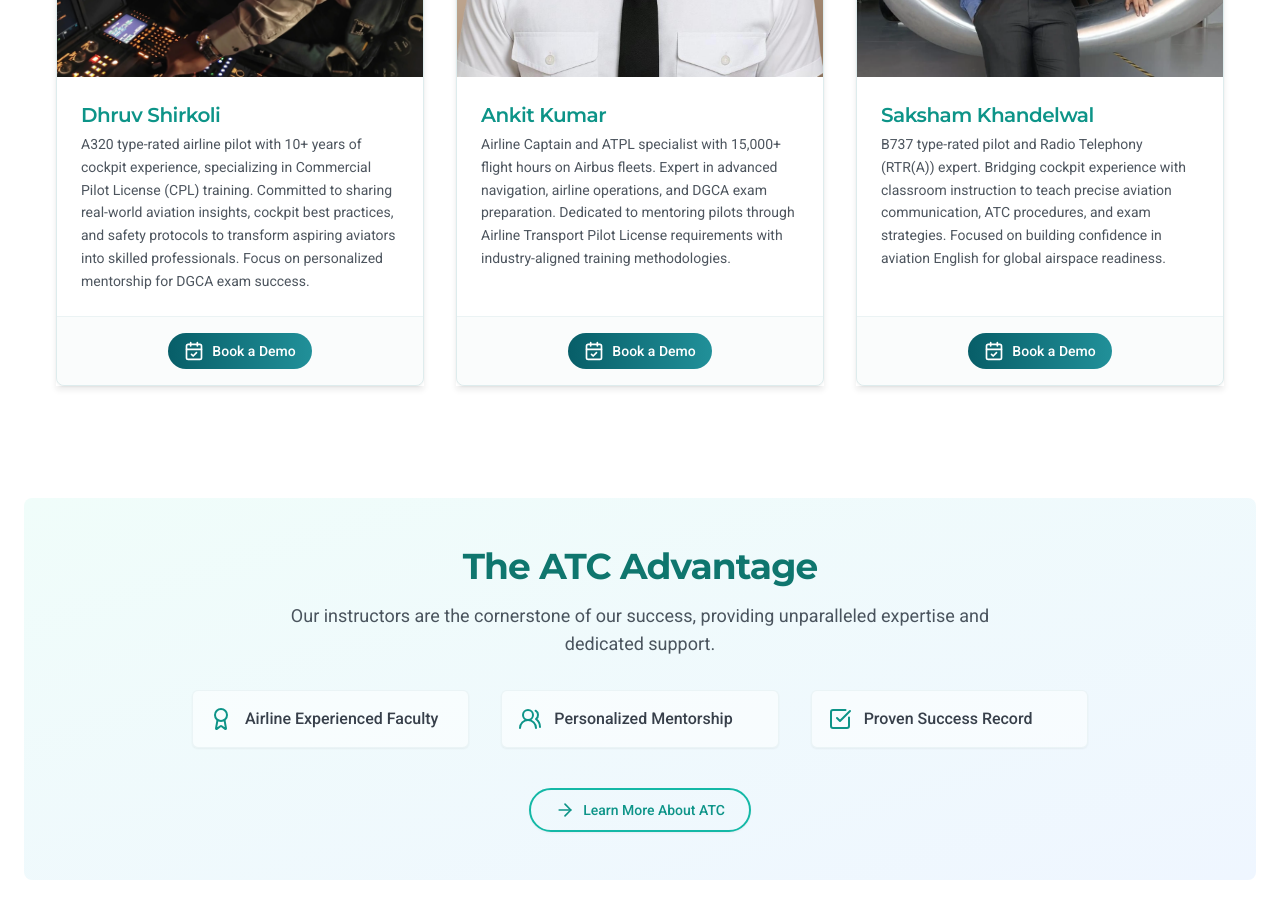
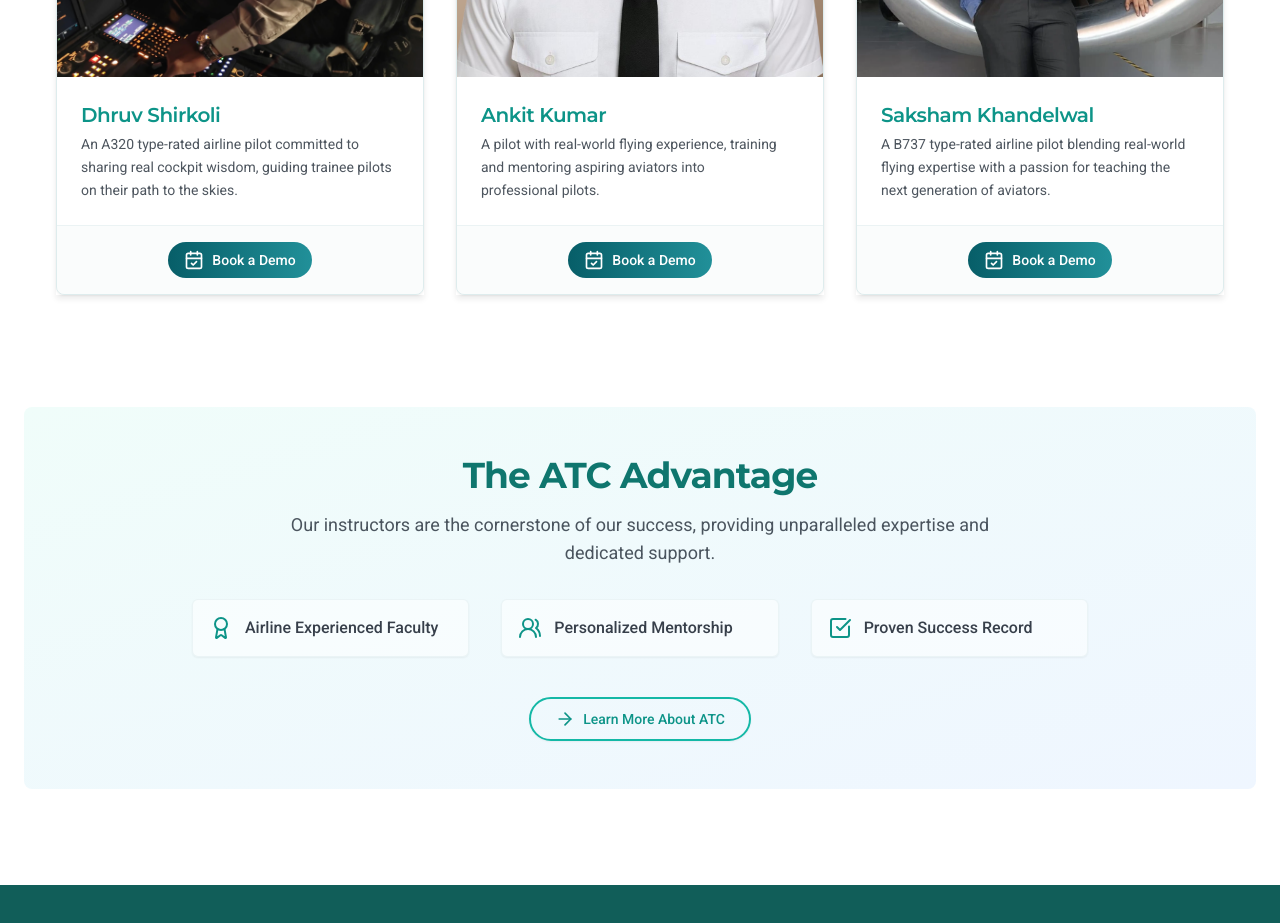
Before and after one commit to AmanSuryavanshi-1/Aviators_Training_Centre, a Next.js app: page /instructors in a window 1280 px wide. Shown: the part 1200-2123 px from the top of the page. Built offline with nearby package versions, Linux system fonts and the light colour scheme.

Commit message:
refactor: remove unused imports and simplify instructor bios
Remove unused `cn` utility import and comment out unused `ContactMapSection` component in the contact page. Simplify instructor bios in the instructors page for brevity and clarity.

```diff
--- a/app/contact/page.tsx
+++ b/app/contact/page.tsx
@@ -1,11 +1,10 @@
 "use client"
 import React, { useState, useEffect } from 'react'; // Import useState and useEffect
 import { motion } from 'framer-motion';
-import { cn } from "@/components/ui/utils";
 import ContactHeader from '@/components/contact/ContactHeader';
 import ContactDetailsCard from '@/components/contact/ContactDetailsCard';
 import ContactFormCard from '@/components/contact/ContactFormCard';
-import ContactMapSection from '@/components/contact/ContactMapSection';
+// import ContactMapSection from '@/components/contact/ContactMapSection';
 const aviationPrimary = 'text-teal-700 dark:text-teal-300';
 const sectionVariants = {
     hidden: { opacity: 0, y: 50 },
@@ -51,7 +50,7 @@ const ContactPage: React.FC = () => {
 
             <main id="contact-form" className="container flex-grow px-4 py-16 mx-auto space-y-20 sm:px-6 md:py-24 md:space-y-28">
                 <motion.section variants={sectionVariants} initial="hidden" whileInView="visible" viewport={{ once: true, amount: 0.05 }}>
-                    <div className="grid items-start grid-cols-1 gap-8 lg:grid-cols-5 lg:gap-12">
+                    <div className="grid grid-cols-1 gap-8 items-start lg:grid-cols-5 lg:gap-12">
                        <motion.div variants={itemVariants} className="lg:col-span-2"> <ContactDetailsCard /> </motion.div>
                         <motion.div variants={itemVariants} className="lg:col-span-3"> <ContactFormCard
                             inquirySubjects={inquirySubjects}
@@ -59,7 +58,7 @@ const ContactPage: React.FC = () => {
                     </div>
                 </motion.section>
 
-                <ContactMapSection />
+                {/* <ContactMapSection /> */}
             </main>
         </div>
     );
--- a/app/instructors/page.tsx
+++ b/app/instructors/page.tsx
@@ -37,19 +37,19 @@ const instructors = [
     name: 'Dhruv Shirkoli',
     // title: 'Senior Instructor - CPL', // Added title
     image: '/Instructor/Dhruv-Shirkoli.webp',
-    bio: 'A320 type-rated airline pilot with 10+ years of cockpit experience, specializing in Commercial Pilot License (CPL) training. Committed to sharing real-world aviation insights, cockpit best practices, and safety protocols to transform aspiring aviators into skilled professionals. Focus on personalized mentorship for DGCA exam success.'
+    bio: 'An A320 type-rated airline pilot committed to sharing real cockpit wisdom, guiding trainee pilots on their path to the skies.'
   },
   {
     name: 'Ankit Kumar',
     // title: 'Lead Instructor - ATPL', // Added title
     image: '/Instructor/AK.png',
-    bio: 'Airline Captain and ATPL specialist with 15,000+ flight hours on Airbus fleets. Expert in advanced navigation, airline operations, and DGCA exam preparation. Dedicated to mentoring pilots through Airline Transport Pilot License requirements with industry-aligned training methodologies.'
+    bio: 'A pilot with real-world flying experience, training and mentoring aspiring aviators into professional pilots.'
   },
   {
     name: 'Saksham Khandelwal',
     // title: 'RTR(A) & Type Rating Specialist', // Added title
     image: '/Instructor/SakshamEngine.webp',
-    bio: 'B737 type-rated pilot and Radio Telephony (RTR(A)) expert. Bridging cockpit experience with classroom instruction to teach precise aviation communication, ATC procedures, and exam strategies. Focused on building confidence in aviation English for global airspace readiness.'
+    bio: 'A B737 type-rated airline pilot blending real-world flying expertise with a passion for teaching the next generation of aviators.'
   }
 ]
 
```
